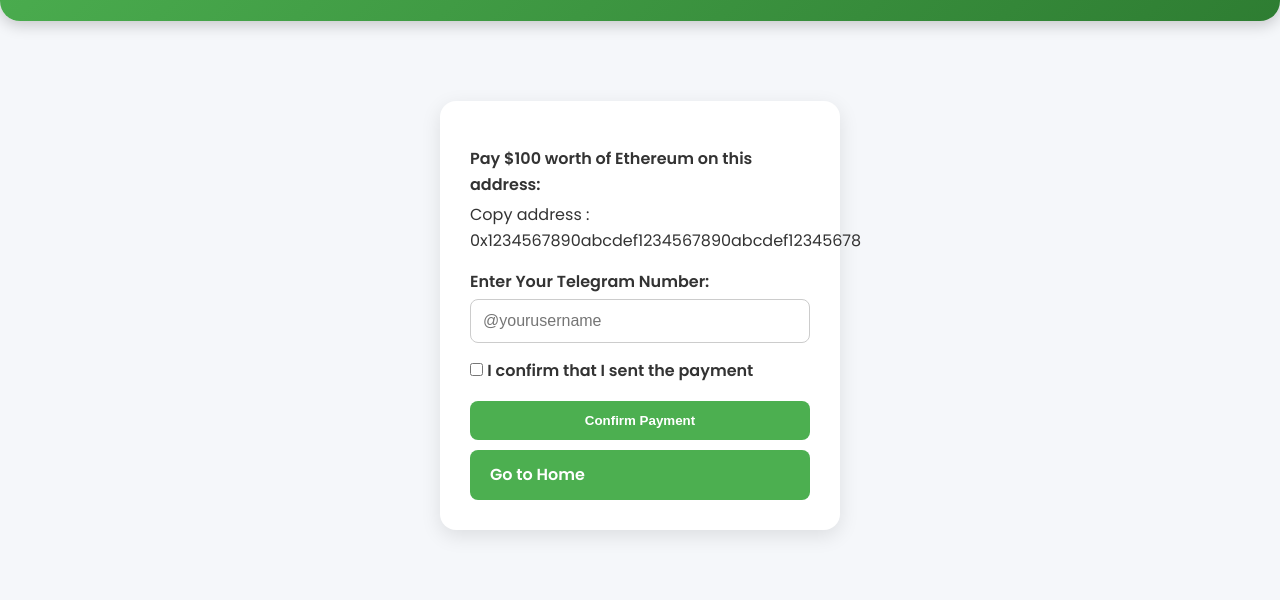
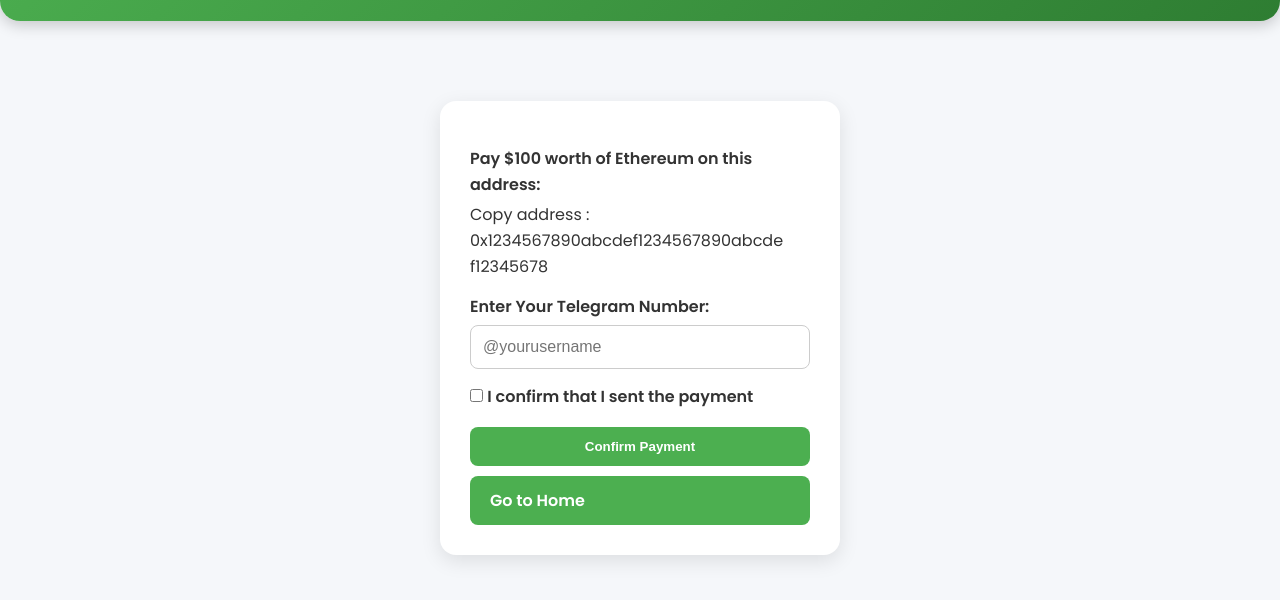
Before and after one commit to robayet007/voucher-bot, a plain HTML site: page payment.html in a window 1280 px wide. Shown: the part 110-710 px from the top of the page. Drawn offline with Linux system fonts and the light colour scheme; some packages are replaced by stand-ins of ours; a script that the page names is missing.

Commit message:
updated new

```diff
--- a/payment.html
+++ b/payment.html
@@ -24,7 +24,7 @@
 
       <!-- Ethereum Address -->
       <label for="eth-address">Pay $100 worth of Ethereum on this address:</label>
-      <p>Copy address : 0x1234567890abcdef1234567890abcdef12345678</p>
+      <p>Copy address : 0x1234567890abcdef1234567890abcde<br>f12345678</p>
 
       <!-- Telegram Number -->
       <label for="telegram">Enter Your Telegram Number:</label>
```
